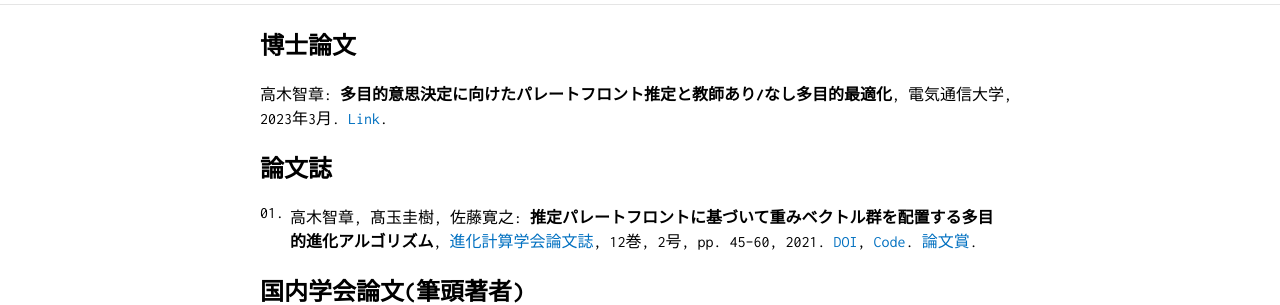
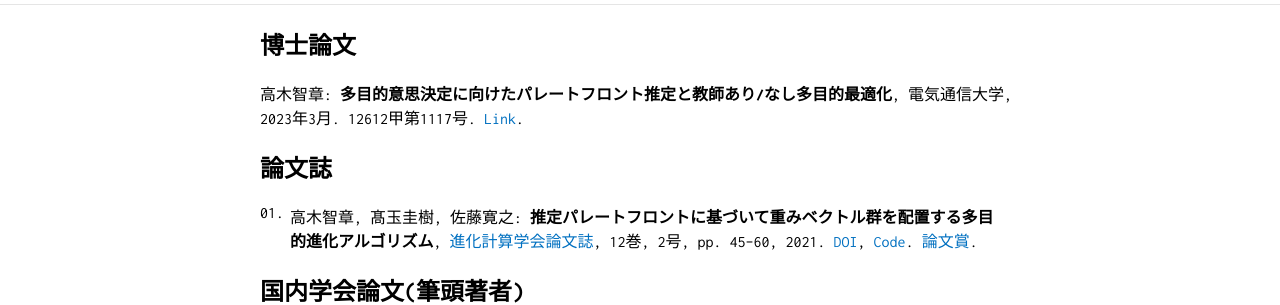
Before and after one commit to tomtkg/tomtkg.github.io, a Jekyll site: the page built from paperJP.md, in a window 1280 px wide. Shown: the part 120-425 px from the top of the page. Built offline with Jekyll 4.4.1, drawn with Linux system fonts in a browser that asks for light colours.

Commit message:
Update paperJP.md

```diff
--- a/paperJP.md
+++ b/paperJP.md
@@ -4,7 +4,7 @@
 ---
 
 ## 博士論文
-高木智章: **多目的意思決定に向けたパレートフロント推定と教師あり/なし多目的最適化**, 電気通信大学, 2023年3月. [Link](https://uec.repo.nii.ac.jp/?action=pages_view_main&active_action=repository_view_main_item_detail&item_id=10431&item_no=1&page_id=13&block_id=21){:target="_blank"}.
+高木智章: **多目的意思決定に向けたパレートフロント推定と教師あり/なし多目的最適化**, 電気通信大学, 2023年3月. 12612甲第1117号. [Link](https://uec.repo.nii.ac.jp/?action=pages_view_main&active_action=repository_view_main_item_detail&item_id=10431&item_no=1&page_id=13&block_id=21){:target="_blank"}.
 
 ## 論文誌
 1. 高木智章, 髙玉圭樹, 佐藤寛之: **推定パレートフロントに基づいて重みベクトル群を配置する多目的進化アルゴリズム**, [進化計算学会論文誌](https://www.jstage.jst.go.jp/browse/tjpnsec/-char/ja){:target="_blank"}, 12巻, 2号, pp. 45--60, 2021. [DOI](https://doi.org/10.11394/tjpnsec.12.45){:target="_blank"}, [Code](https://github.com/tomtkg/MOEA-D-PFE){:target="_blank"}. [論文賞](https://www.uec.ac.jp/news/prize/2022/20221223_5046.html){:target="_blank"}.
```
